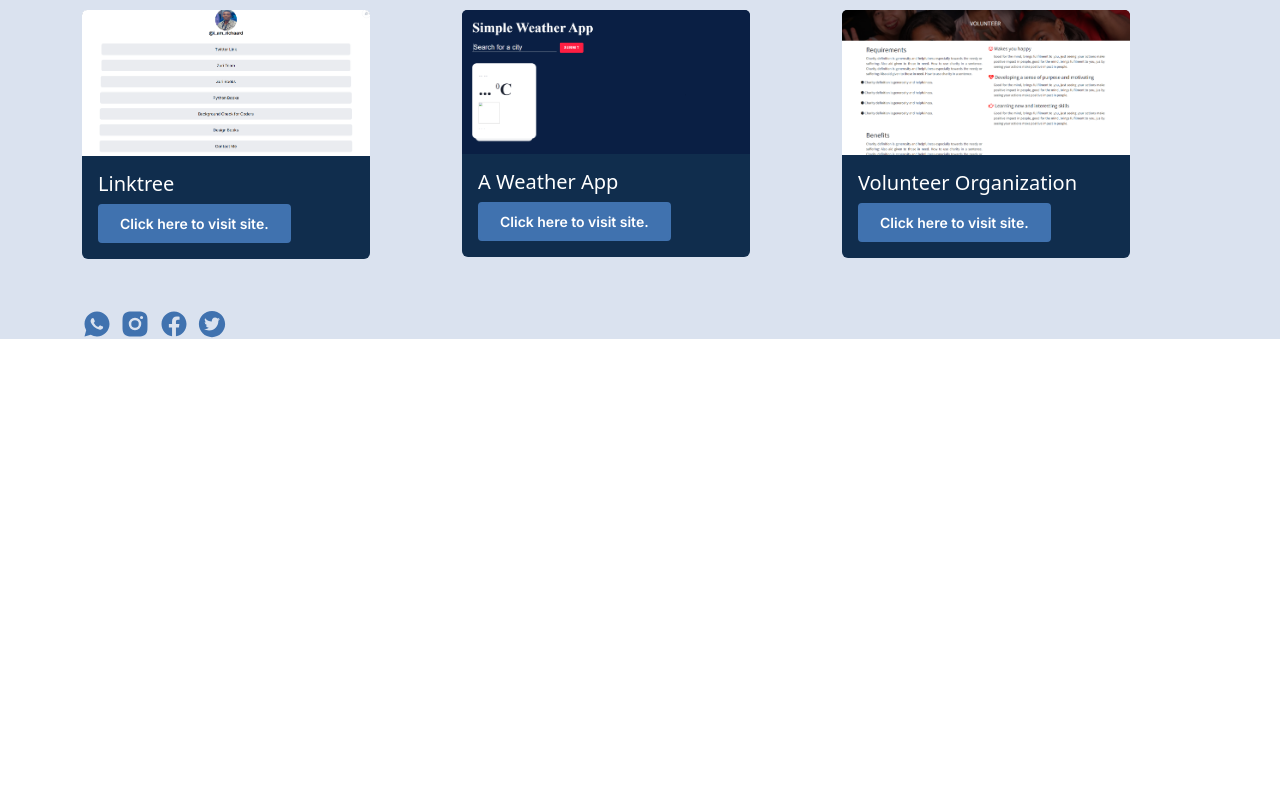
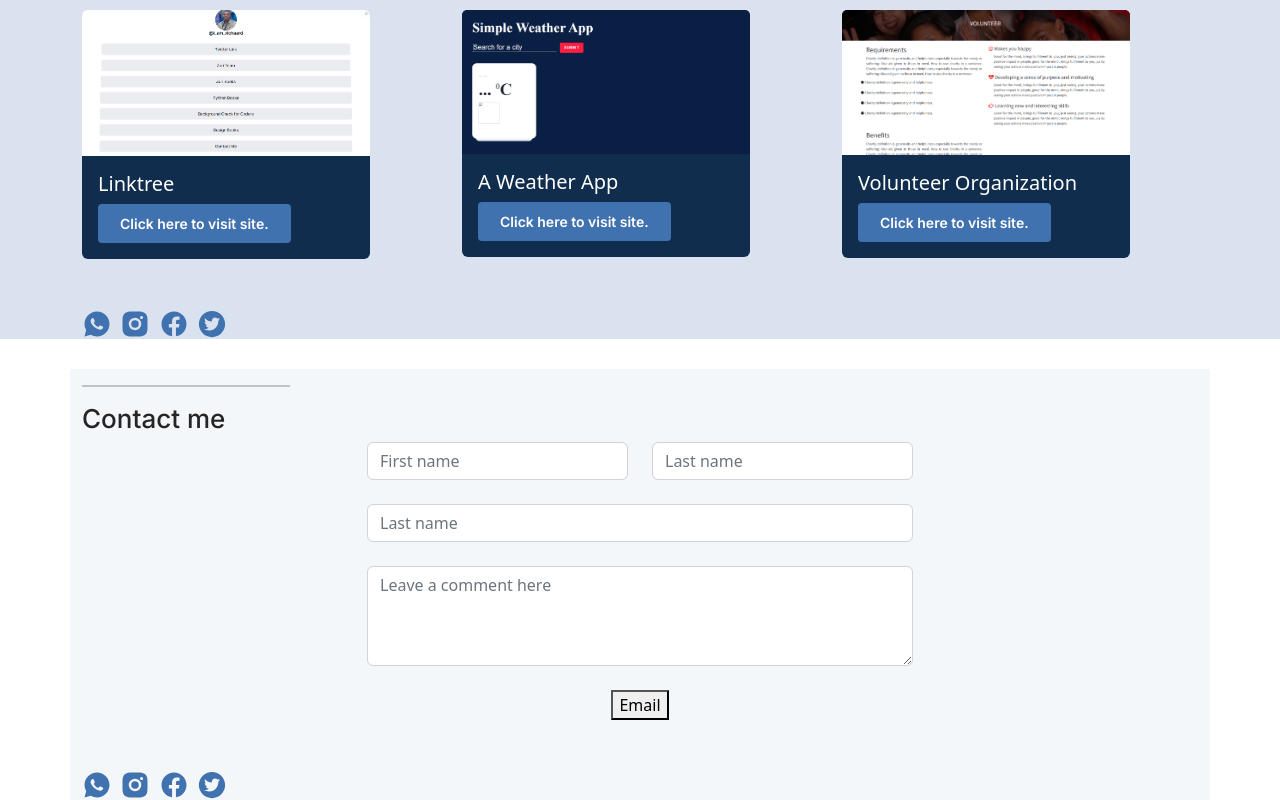
Before and after one commit to Richardjackson-web/myPortfolio, a React (Create React App) app: page / in a window 1280 px wide. Shown: the part 1652-2452 px from the top of the page. Before the commit the page ends 1991 px from the top, so only its background shows below. Built offline with nearby package versions, Linux system fonts and the light colour scheme.

Commit message:
I started out on the contact page

```diff
--- a/src/App.js
+++ b/src/App.js
@@ -3,6 +3,7 @@ import './App.css';
 import Home from './Pages/Home/Home';
 import About from './Pages/About/About';
 import Portfolio from './Pages/Portfolio/Portfolio';
+import Contact from './Pages/Contact/Contact';
 
 function App() {
   return (
@@ -10,6 +11,7 @@ function App() {
       <Home />
       <About/>
       <Portfolio/>
+      <Contact/>
     </div>
   );
 }
--- a/src/Pages/Contact/Contact.css
+++ b/src/Pages/Contact/Contact.css
@@ -0,0 +1,20 @@
+@import url('https://fonts.googleapis.com/css2?family=Inter:wght@500&display=swap');
+
+.contact-main{
+    background: rgba(64, 114, 175, 0.06);
+    margin-top: 30px;
+}
+.contact-line{
+    width: 13rem;
+    border: 1.5px solid #252525;
+}
+.contact-head{
+    font-family: 'Inter';
+font-style: normal;
+font-weight: 500;
+font-size: 26px;
+color: #252525;
+}
+.contact-form{
+    text-align: center;
+}
--- a/src/Pages/Contact/Contact.js
+++ b/src/Pages/Contact/Contact.js
@@ -1,9 +1,82 @@
 import React from 'react';
-import './Contact.css'
+import './Contact.css';
+import Container from 'react-bootstrap/Container';
+import Row from 'react-bootstrap/Row';
+import Form from 'react-bootstrap/Form';
+import Col from 'react-bootstrap/Col';
+import {AiFillTwitterCircle} from 'react-icons/ai';
+import {RiWhatsappFill, RiInstagramFill, RiFacebookCircleFill} from 'react-icons/ri';
 
 function Contact() {
   return (
-    <div>Contact</div>
+    <div>
+      <Container className="about-main">
+        <Row className="row-about">
+          <div>
+          <hr className="about-line"/>
+          <h2 className="about-head">Contact me</h2>
+          </div>
+
+        </Row>
+        <Form className="contact-form">
+      <Row>
+        <Col md={3} xs={0}>
+
+        </Col>
+        <Col md={3} xs={12}>
+          <Form.Control placeholder="First name" />
+        </Col>
+        <br/>
+        <Col md={3} xs={12}>
+          <Form.Control placeholder="Last name" />
+        </Col>
+        <Col md={3} xs={0}>
+
+        </Col>
+      </Row>
+      <br/>
+      <Row>
+      <Col md={3} xs={0}>
+
+          </Col>
+        <Col md={6} xs={12}>
+        <Form.Control placeholder="Last name" />
+        </Col>
+        <Col md={3} xs={0}>
+
+        </Col>
+      </Row>
+      <br/>
+      <Row>
+      <Col md={3} xs={3}>
+
+        </Col>
+        <Col md={6} xs={12}>
+        <Form.Control
+          as="textarea"
+          placeholder="Leave a comment here"
+          style={{ height: '100px' }}
+        />
+        </Col>
+        <Col md={3} xs={3}>
+
+          </Col>
+      </Row>
+      <br/>
+      <Row>
+        <Col>
+        <button>Email</button>
+        </Col>
+      </Row>
+    </Form>
+        <div className="social-holder">
+        <RiWhatsappFill className="social-icons" />&nbsp;&nbsp;
+        <RiInstagramFill className="social-icons" />&nbsp;&nbsp;
+        <RiFacebookCircleFill className="social-icons" />&nbsp;&nbsp;
+        <AiFillTwitterCircle className="social-icons" />&nbsp;&nbsp;
+        </div>
+    </Container>
+    </div>
   )
 }
 
```
